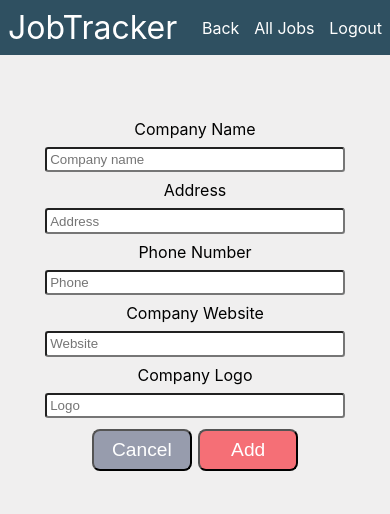
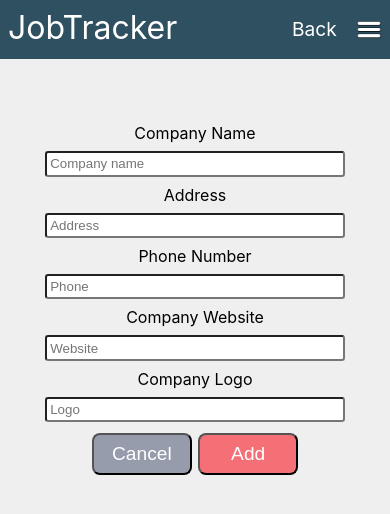
Before and after one commit to bthalpin/Job-Tracker, a React (Create React App) app in the folder client/: page /company in a window 390 px wide. Shown: the top 514 px of the page. Built offline with nearby package versions, Linux system fonts and the light colour scheme; sample sign-in values are in the browser's storage.

Commit message:
Add collapse menu for mobile

```diff
--- a/client/src/components/LoginModal/index.js
+++ b/client/src/components/LoginModal/index.js
@@ -57,6 +57,10 @@ function LoginModal({showLogin, setShowLogin, user, setUser}) {
 
         }).then(response=>response.json())
         .then(data=>{
+            if(data.code===11000){
+                setErrorMessage('An account with that email is already used.')
+                return
+            }
             if (!data.token){
                 setErrorMessage('invalid')
                 return
--- a/client/src/components/Nav/index.js
+++ b/client/src/components/Nav/index.js
@@ -6,7 +6,9 @@ import './nav.css';
 function Nav() {
     const navigate = useNavigate()
     const location = useLocation()
-    const [isloggedIn,setIsLoggedIn] = useState()
+    const [collapse,setCollapse] = useState(true)
+    // const [close,setClose] = useState(true)
+    const [isLoggedIn,setIsLoggedIn] = useState()
     const logout = () => {
         Auth.logout()
         navigate('/')
@@ -31,9 +33,16 @@ function Nav() {
         }
     },[location.pathname])
 
+    const close = (e) => {
+        console.log(e.target.className)
+        e.target.className==='menu'?setCollapse(false):setCollapse(true)
+    }
     return (
+        <div className="navContainer">
+
+        <div className={(collapse?'':' expanded')} onClick={(e)=>close(e)}>
        <div className={"navigation"+(window.location.pathname==='/'?' hide':'')}>
-           {isloggedIn?
+           {isLoggedIn?
             <>
             <Link to="/home/">
                 <h2 className="navTitle">JobTracker</h2>
@@ -48,9 +57,14 @@ function Nav() {
         <div className="back navLink" onClick={()=>navigate(-1)}><p>Back</p></div>
         :<></>
     }
-    <Link to='/myjobs' className="allJobLink navLink">All Jobs</Link>
-            <div className="logout navLink" onClick={logout}>Logout</div>
-
+    <div className={`toggle ${collapse?' ':'expand'}`} onClick={()=>setCollapse(!collapse)}>
+        <img className="menu" src="/images/menu.png" alt="menu"></img>
+        {/* <div className={`allJobLink navLink`}> */}
+            <div className={`home navLink  ${collapse?'collapse':''}`}><Link to="/home/">Home</Link></div>
+    <div className={`allJobLink navLink  ${collapse?'collapse':''}`}><Link to='/myjobs'>All Jobs</Link></div>
+            <div className={`logout navLink ${collapse?'collapse':''}`} onClick={logout}>Logout</div>
+        </div>
+        {/* </div> */}
             </div>
             </>
             :<div className="titleContainer">
@@ -58,6 +72,9 @@ function Nav() {
         </div>}
 
        </div>
+       </div>
+
+       </div>
     );
   }
 
--- a/client/src/components/Nav/nav.css
+++ b/client/src/components/Nav/nav.css
@@ -11,12 +11,29 @@
     font-size: 1.2rem;
 }
 .navButtons{
+    display: flex;
+    align-items: center;
+}
+.toggle{
     display:flex;
     justify-content: space-between;
     align-items: center;
-    width:240px;
+    width:210px;
     /* margin:auto 0.2rem; */
 }
+.home{
+    display:none;
+}
+.navLink{
+    cursor: pointer;
+}
+.menu{
+    display:none;
+    width:1.6rem;
+}
+/* .collapse,.expand{
+    display:block;
+} */
 .allJobLink{
     margin-left:auto;
     margin-right:2.378rem;
@@ -36,13 +53,57 @@
     display:none;
 }
 @media screen and (max-width:500px) {
-    .navLink,.navLink *{
-        font-size: 1rem;
+    .navContainer{
+        height:3.7rem;
+    }
+    .expanded{
+        position: absolute;
+        top:0;
+        right:0;
+        bottom:0;
+        left:0;
+    }
+    .menu,.home{
+    display:block;
+    }
+    .home{
+        width:100%;
+    }
+    .toggle{
+        display:flex;
+        width:100%;
+        justify-content: end;
+        margin:0.54rem 0;
+        position:relative;
+    }
+    .collapse{
+        display:none;
+    }
+    .expand .menu{
+        margin-right:0.5rem;
+    }
+    .expand{
+        /* display: block; */
+        position:absolute;
+        top:0.5rem;
+        right:0rem;
+        display:flex;
+        flex-direction: column;
+        align-items: flex-end;
+        width:100px;
+        background-color: var(--nav);
+        border-bottom-left-radius:0.3rem;
+    }
+    .expand .navLink{
+        margin: 0.7rem 0;
+        padding:0.5rem;
+        /* font-size: 1rem; */
     }
     .navButtons{
-        width:180px;
+        width:90px;
     }
-    .allJobLink{
-        margin:auto;
+    .allJobLink,.logout{
+        width:100%;
+        /* margin:auto; */
     }
 }
--- a/client/src/pages/Home/home.css
+++ b/client/src/pages/Home/home.css
@@ -1,3 +1,7 @@
+.page{
+    /* position:absolute; */
+    /* margin-top:4rem; */
+}
 .welcomeMessage{
     margin:2rem auto;
     padding:1rem;
--- a/client/src/pages/Home/index.js
+++ b/client/src/pages/Home/index.js
@@ -72,7 +72,7 @@ function Home() {
       };
       console.log(allCompanies[0])
   return (
-      <>
+      <div className="page">
       <input name="search" className="search" placeholder="Filter Your Companies" value={search} onChange={(e)=>setSearch(e.target.value)}></input>
       <button className="clearSearch" onClick={()=>setSearch('')}>Clear</button>
             {allCompanies.length?<></>
@@ -117,7 +117,7 @@ function Home() {
             {/* <Job /> */}
 
         </div>
-      </>
+      </div>
   );
 }
 
```
Also changed, not shown: client/public/images/menu.png (added).
